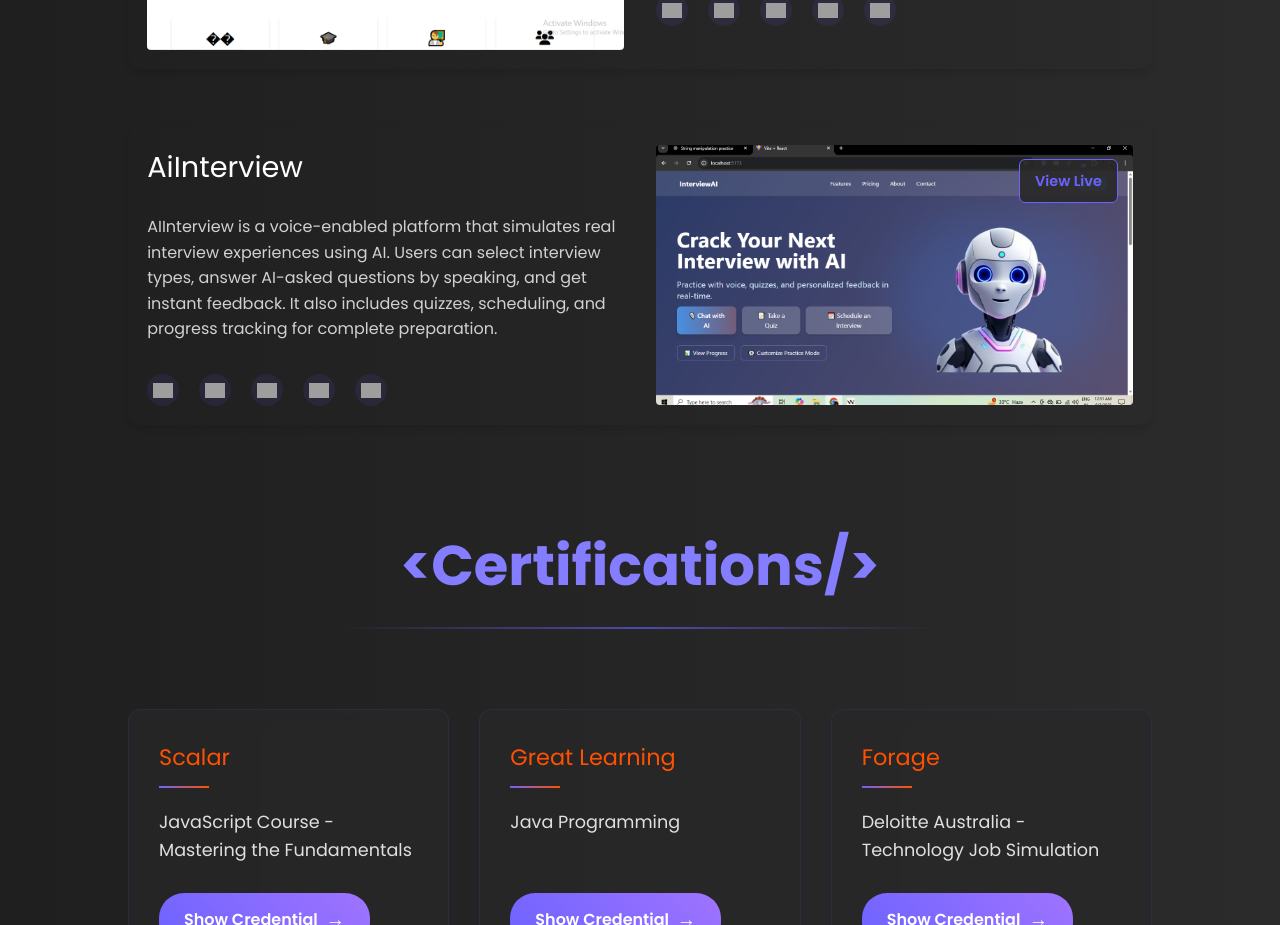
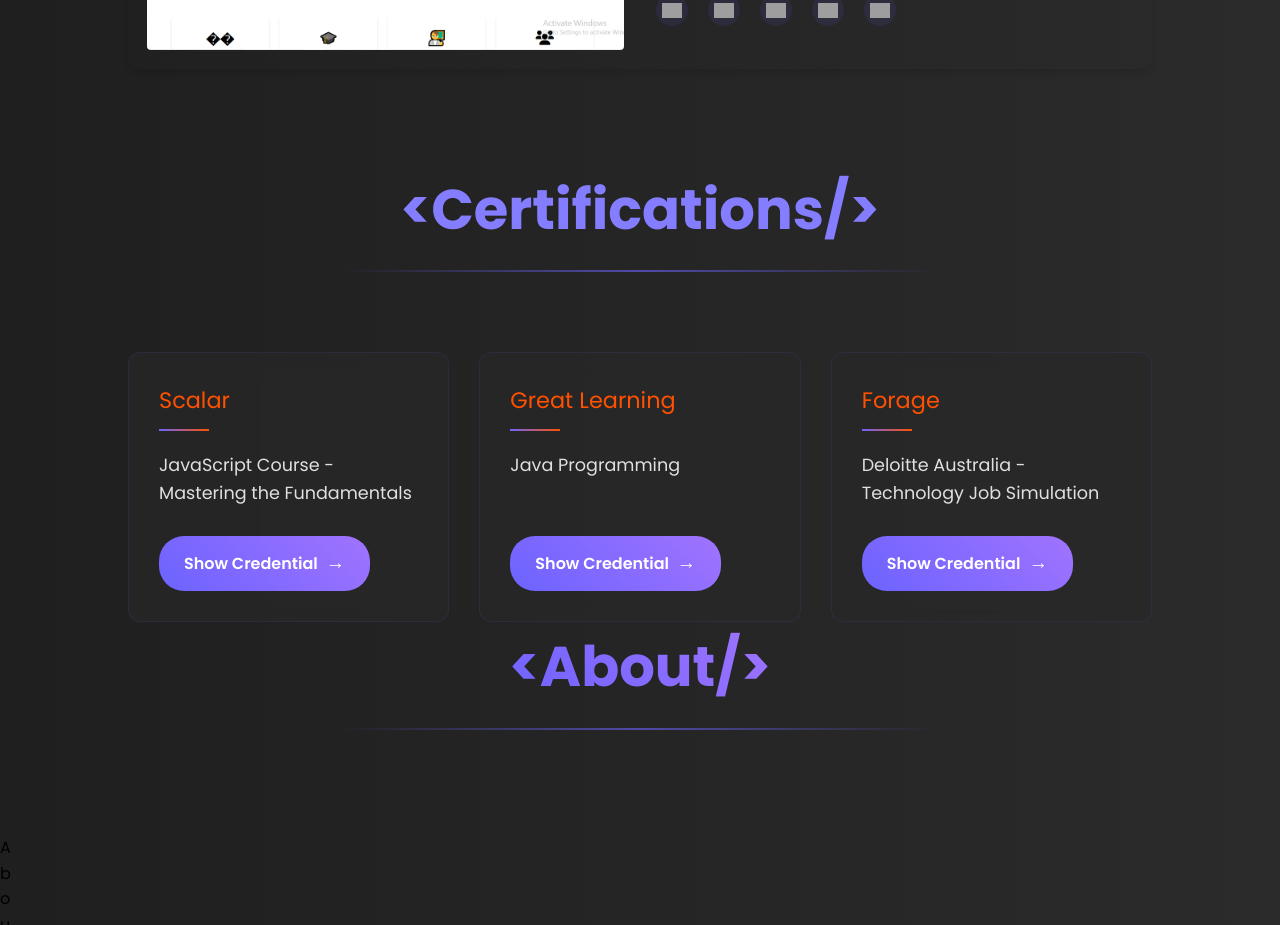
Before and after one commit to Vikas0262/portfolio, a React (Vite) app: page / in a window 1280 px wide. Shown: the part 3280-4205 px from the top of the page. Built offline with nearby package versions, Linux system fonts and the light colour scheme; grey boxes are pictures that could not be loaded.

Commit message:
Update Projects.jsx

```diff
--- a/src/components/Projects.jsx
+++ b/src/components/Projects.jsx
@@ -4,7 +4,7 @@
 import FurnishHub from '../assets/Project/FurnishHub.png';
 import TaskManage from '../assets/Project/TaskManager.png';
 import olp from '../assets/Project/olp.png';
- import aiImage from '../assets/Project/aiImage.png';
+// import aiImage from '../assets/Project/aiImage.png';
 import "./Projects.css";
 
 // Skill icons are now referenced by path in ProjectCard
@@ -33,14 +33,14 @@
       description: "Online E-Learning Platform is a MERN stack-based web app that enables users to browse, enroll, and learn through video courses. It offers secure authentication, progress tracking, and an admin dashboard for managing courses.",
       tags: ["React.js", "Node.js", "Express.js", "MongoDB", "Tailwind CSS"],
       image: olp
-    },
-    {
-       title: "AiInterview",
-       url: "https://ai-interview-vikas.vercel.app/",
-       description: "AIInterview is a voice-enabled platform that simulates real interview experiences using AI. Users can select interview types, answer AI-asked questions by speaking, and get instant feedback. It also includes quizzes, scheduling, and progress tracking for complete preparation.",
-       tags: ["React.js", "Node.js", "Express.js", "MongoDB", "Tailwind CSS"],
-       image: aiImage
-     }
+    }
+    //{
+      // title: "AiInterview",
+      // url: "https://ai-interview-vikas.vercel.app/",
+      // description: "AIInterview is a voice-enabled platform that simulates real interview experiences using AI. Users can select interview types, answer AI-asked questions by speaking, and get instant feedback. It also includes quizzes, scheduling, and progress tracking for complete preparation.",
+      // tags: ["React.js", "Node.js", "Express.js", "MongoDB", "Tailwind CSS"],
+      // image: aiImage
+     //}
     // {
     //   title: "NewsHub",
     //   url: "https://online-learning-platform-vikas.vercel.app/",
```
